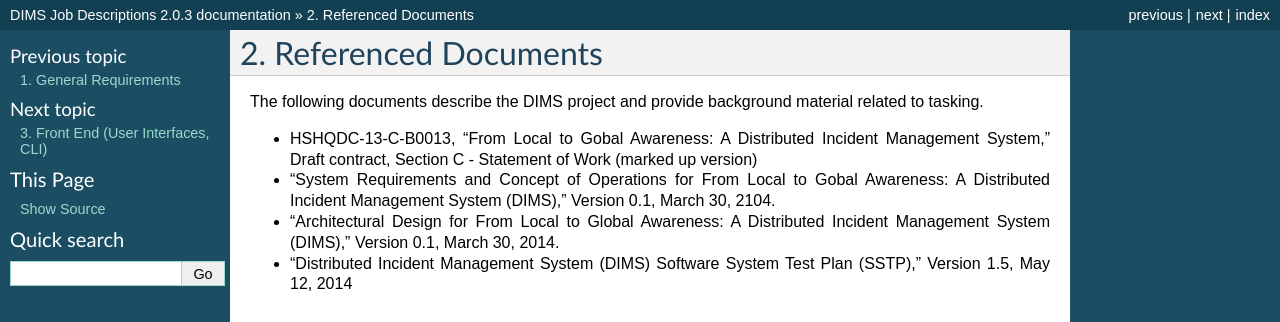
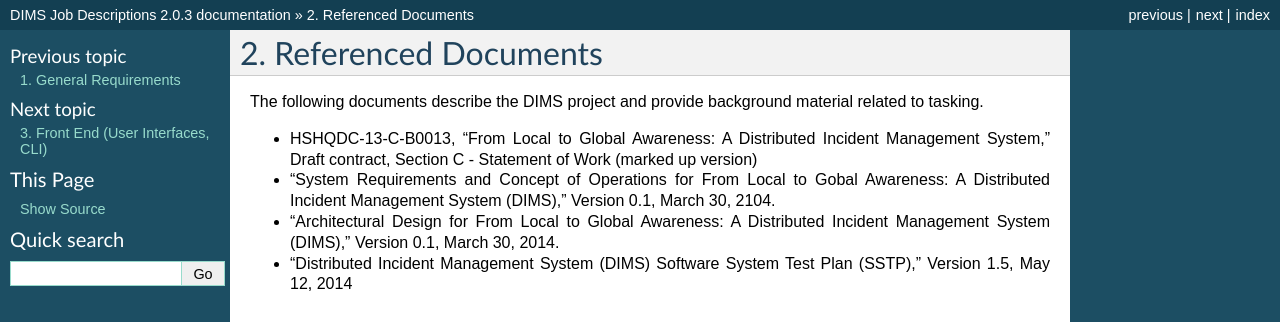
Before and after one commit to uw-dims/dims-jds, a Sphinx documentation site: the page built from source/referenceddocs.rst, in a window 1280 px wide. Shown: the top 322 px of the page. Built offline with Sphinx 7.4.7, drawn with Linux system fonts in a browser that asks for light colours.

Commit message:
Fix typo

```diff
--- a/source/referenceddocs.rst
+++ b/source/referenceddocs.rst
@@ -7,7 +7,7 @@ Referenced Documents
 The following documents describe the DIMS project and provide background
 material related to tasking.
 
-+ HSHQDC-13-C-B0013, "From Local to Gobal Awareness: A Distributed Incident Management System," Draft contract, Section C - Statement of Work (marked up version)
++ HSHQDC-13-C-B0013, "From Local to Global Awareness: A Distributed Incident Management System," Draft contract, Section C - Statement of Work (marked up version)
 + "System Requirements and Concept of Operations for From Local to Gobal Awareness: A Distributed Incident Management System (DIMS)," Version 0.1, March 30, 2104.
 
 + "Architectural Design for From Local to Global Awareness: A Distributed Incident Management System (DIMS)," Version 0.1, March 30, 2014.
```
